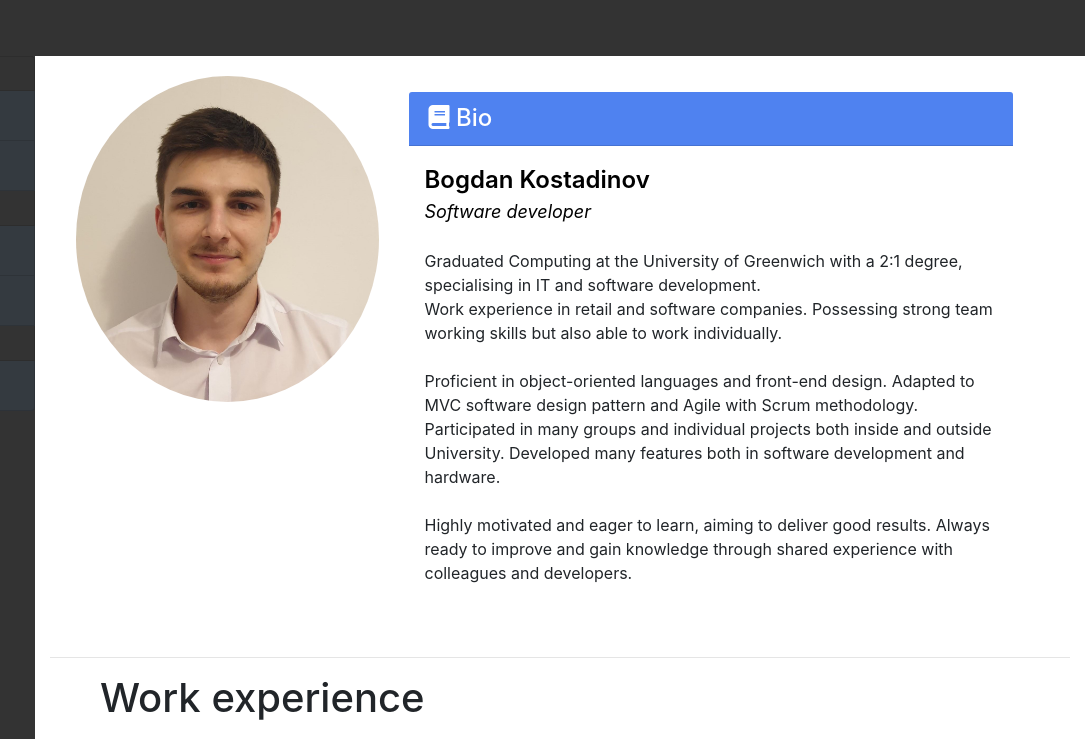
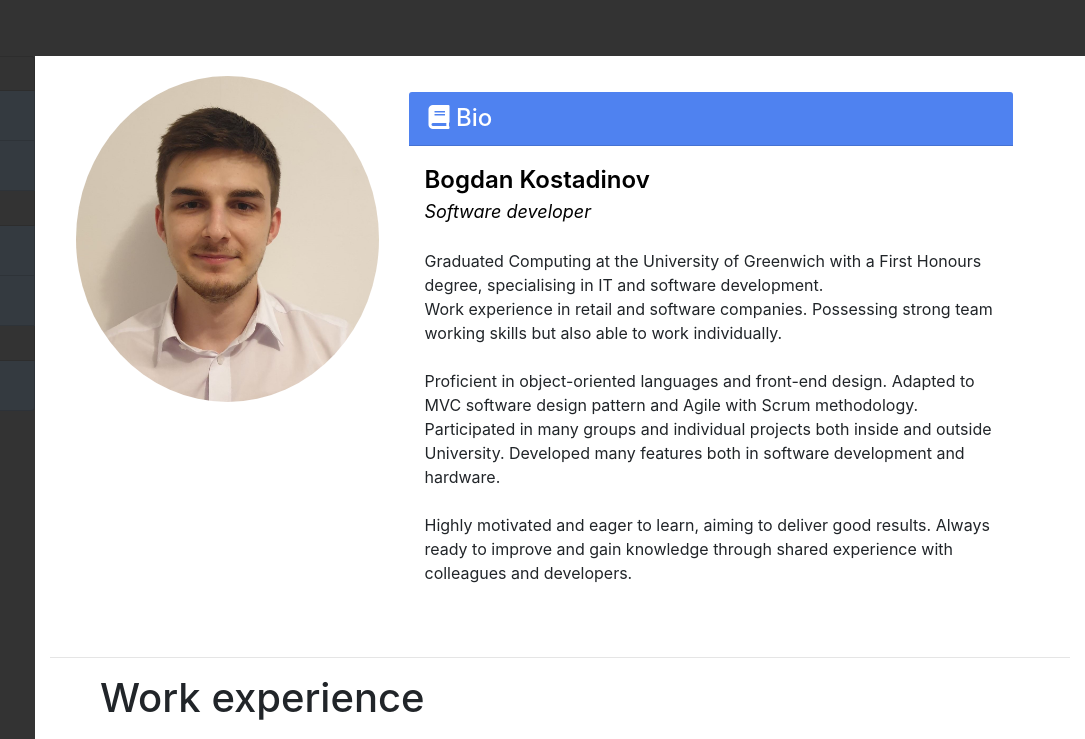
Before and after one commit to BogdanKostadinov/Portfolio, a website: page index.html in a window 1280 px wide. Shown: the top 739 px of the page, 195-1280 px from the left. Drawn offline with nearby package versions, Linux system fonts and the light colour scheme; some packages are replaced by stand-ins of ours; a script that the page names is missing.

Commit message:
minor changes

```diff
--- a/index.html
+++ b/index.html
@@ -124,7 +124,7 @@
                             <a class="job">Software developer</a>
                             <br>
                             <br>
-                            Graduated Computing at the University of Greenwich with a 2:1 degree, specialising in IT and software development.
+                            Graduated Computing at the University of Greenwich with a First Honours degree, specialising in IT and software development.
                             <br>
                             Work experience in retail and software companies.
                             Possessing strong team working skills but also able to work individually.
```
